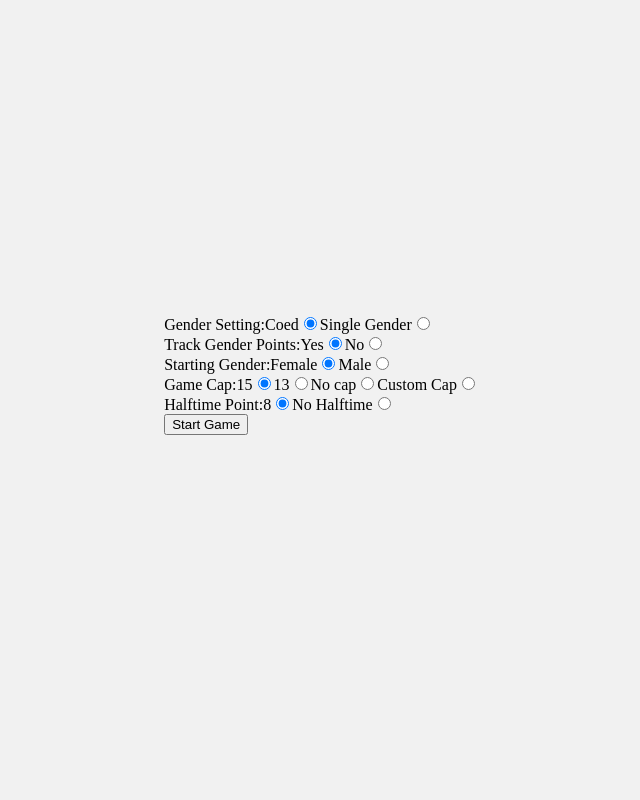
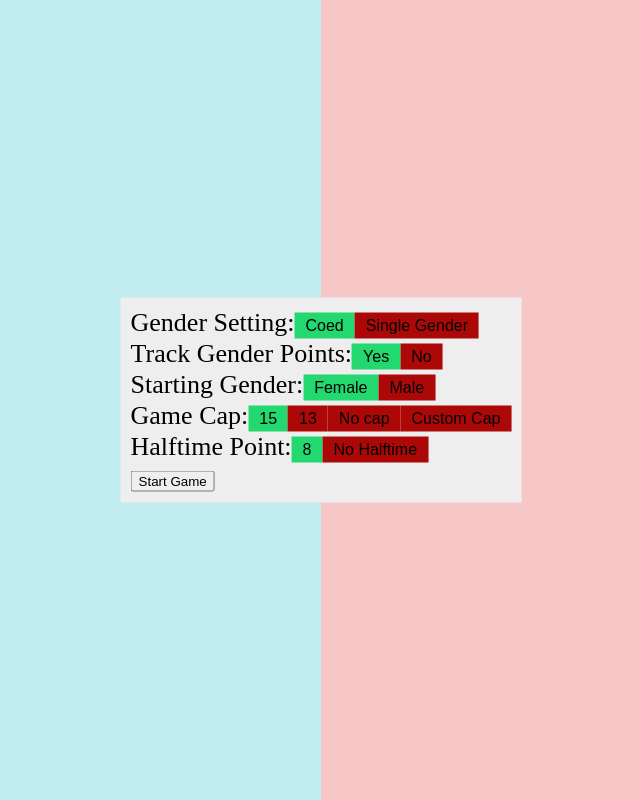
Before and after one commit to ChrisHuynh333/ultimate-scoreboard, a React (Create React App) app: page / in a window 1280 px wide. Shown: the whole page, without its empty margins (319-959 px from the left). Built offline with nearby package versions, Linux system fonts and the light colour scheme.

Commit message:
Style radio button selection in GameStartModal

```diff
--- a/src/GameStartModal.js
+++ b/src/GameStartModal.js
@@ -21,42 +21,52 @@ const GameStartModal = () => {
     return (
         <div className={isGameStartModalOpen ? "game-start-modal-container" : "game-start-modal-container not-active"}>
             <form className="game-start-modal-form" onSubmit={handleSubmit}>
-                <div>
+                <div >
                     <span>
                         Gender Setting:
                     </span>
-                    <span>
-                        <label for="coed">Coed<input type='radio' name="gender" id="coed" onClick={() => {setCoed(true); setTrackingGender(true)}} defaultChecked/></label>
-                        <label for="singleGender">Single Gender<input type='radio' name="gender" id="singleGender" onClick={() => {setCoed(false); setTrackingGender(false)}} /></label>
+                    <span className="game-start-modal-radio-btn">
+                        <input type='radio' name="gender" id="coed" onClick={() => {setCoed(true); setTrackingGender(true)}} defaultChecked/>
+                        <label for="coed">Coed</label>
+                        <input type='radio' name="gender" id="singleGender" onClick={() => {setCoed(false); setTrackingGender(false)}} />
+                        <label for="singleGender">Single Gender</label>
                     </span>
                 </div>
                 <div className={coed ? "active" : "not-active"}>
                     <span>
                         Track Gender Points:
                     </span>
-                    <span>
-                        <label for="yesTrackGender">Yes<input type='radio' name="trackGender" id="yesTrackGender" onClick={() => setTrackingGender(true)}defaultChecked/></label>
-                        <label for="noTrackGender">No<input type='radio' name="trackGender" id="noTrackGender" onClick={() => setTrackingGender(false)}/></label>
+                    <span className="game-start-modal-radio-btn">
+                        <input type='radio' name="trackGender" id="yesTrackGender" onClick={() => setTrackingGender(true)}defaultChecked/>
+                        <label for="yesTrackGender">Yes</label>
+                        <input type='radio' name="trackGender" id="noTrackGender" onClick={() => setTrackingGender(false)}/>
+                        <label for="noTrackGender">No</label>
                     </span>
                 </div>
                 <div className={trackingGender ? "active" : "not-active"}>
                     <span>
                         Starting Gender:
                     </span>
-                    <span>
-                    <label for="femaleStarting">Female<input type='radio' name="startingGender" id="femaleStarting" value="female" onChange={e => handleGenderChange(e)} defaultChecked/></label>
-                        <label for="maleStarting">Male<input type='radio' name="startingGender" id="maleStarting" value="male" onChange={e => handleGenderChange(e)} /></label>
+                    <span className="game-start-modal-radio-btn">
+                        <input type='radio' name="startingGender" id="femaleStarting" value="female" onChange={e => handleGenderChange(e)} defaultChecked/>
+                        <label for="femaleStarting">Female</label>
+                        <input type='radio' name="startingGender" id="maleStarting" value="male" onChange={e => handleGenderChange(e)} />
+                        <label for="maleStarting">Male</label>
                     </span>
                 </div>
                 <div>
                     <span>
                         Game Cap:
                     </span>
-                    <span>
-                        <label for="capFifteen">15<input type='radio' name="cap" id="capFifteen" value={15} onClick={() => {setCustomCap(false); setNoHalftime(false)}} onChange={e => handleScoreChange(e)} defaultChecked/></label>
-                        <label for="capThirteen">13<input type='radio' name="cap" id="capThirteen" value={13} onClick={() => {setCustomCap(false); setNoHalftime(false)}} onChange={e => handleScoreChange(e)} /></label>
-                        <label for="capNoCap">No cap<input type='radio' name="cap" id="capNoCap" onClick={() => {setCustomCap(false); setNoHalftime(true)}} /></label>
-                        <label for="capCustomCap">Custom Cap<input type='radio' name="cap" id="capCustomCap" onClick={() => {setCustomCap(true); setNoHalftime(false)}} /></label>
+                    <span className="game-start-modal-radio-btn">
+                        <input type='radio' name="cap" id="capFifteen" value={15} onClick={() => {setCustomCap(false); setNoHalftime(false)}} onChange={e => handleScoreChange(e)} defaultChecked/>
+                        <label for="capFifteen">15</label>
+                        <input type='radio' name="cap" id="capThirteen" value={13} onClick={() => {setCustomCap(false); setNoHalftime(false)}} onChange={e => handleScoreChange(e)} />
+                        <label for="capThirteen">13</label>
+                        <input type='radio' name="cap" id="capNoCap" onClick={() => {setCustomCap(false); setNoHalftime(true)}} />
+                        <label for="capNoCap">No cap</label>
+                        <input type='radio' name="cap" id="capCustomCap" onClick={() => {setCustomCap(true); setNoHalftime(false)}} />
+                        <label for="capCustomCap">Custom Cap</label>
                     </span>
                 </div>
                 <div className={customCap ? "active" : "not-active"}>
@@ -71,9 +81,11 @@ const GameStartModal = () => {
                     <span>
                         Halftime Point:
                     </span>
-                    <span>
-                        <label for="dynamicHalftimePoint">{halftimePoint}<input type='radio' name="halfTime" id="dynamicHalftimePoint" onClick={() => setNoHalftime(false)} checked={noHalftime ? null : true} /></label>
-                        <label for="noHalftime">No Halftime<input type='radio' name="halfTime" id="noHalftime" onClick={() => setNoHalftime(true)} checked={noHalftime ? true : null}/></label>
+                    <span className="game-start-modal-radio-btn">
+                        <input type='radio' name="halfTime" id="dynamicHalftimePoint" onClick={() => setNoHalftime(false)} checked={noHalftime ? null : true} />
+                        <label for="dynamicHalftimePoint">{halftimePoint}</label>
+                        <input type='radio' name="halfTime" id="noHalftime" onClick={() => setNoHalftime(true)} checked={noHalftime ? true : null}/>
+                        <label for="noHalftime">No Halftime</label>
                     </span>
                 </div>
                 <div>
--- a/src/index.css
+++ b/src/index.css
@@ -1,22 +1,44 @@
 
 
 html, body {
-  margin: 0; padding: 0; height: 100%; width: 100%; background-color: rgb(241, 241, 241);
+  margin: 0;
+  padding: 0;
+  height: 100%;
+  width: 100%;
+  background: linear-gradient(90deg, #c2edf0 50%, #f7c7c7 50%);
 }
 
 .game-start-modal-container {
-  display: flex;
-  align-items: center;
-  justify-content: center;
-  height: 100vh;
-  margin-top: -2%;
-  background-color: rgb(241, 241, 241);
+  position: absolute;
+  left: 50%;
+  top: 50%;
+  transform: translate(-50%, -50%);
+  background-color: rgb(238, 238, 238);
+  padding: 10px;
+  font-size: 26px;
 }
 
 .game-start-modal-form {
 
 }
 
+.game-start-modal-radio-btn input[type="radio"] {
+  display: none;
+}
+
+.game-start-modal-radio-btn label {
+  display: inline-block;
+  background-color: rgb(172, 8, 8);
+  padding: 4px 11px;
+  font-family: Arial;
+  font-size: 16px;
+  cursor: pointer;
+}
+
+.game-start-modal-radio-btn input[type="radio"]:checked+label {
+  background-color: rgb(35, 216, 111);
+}
+
 .not-active {
   display: none;
 }
```
